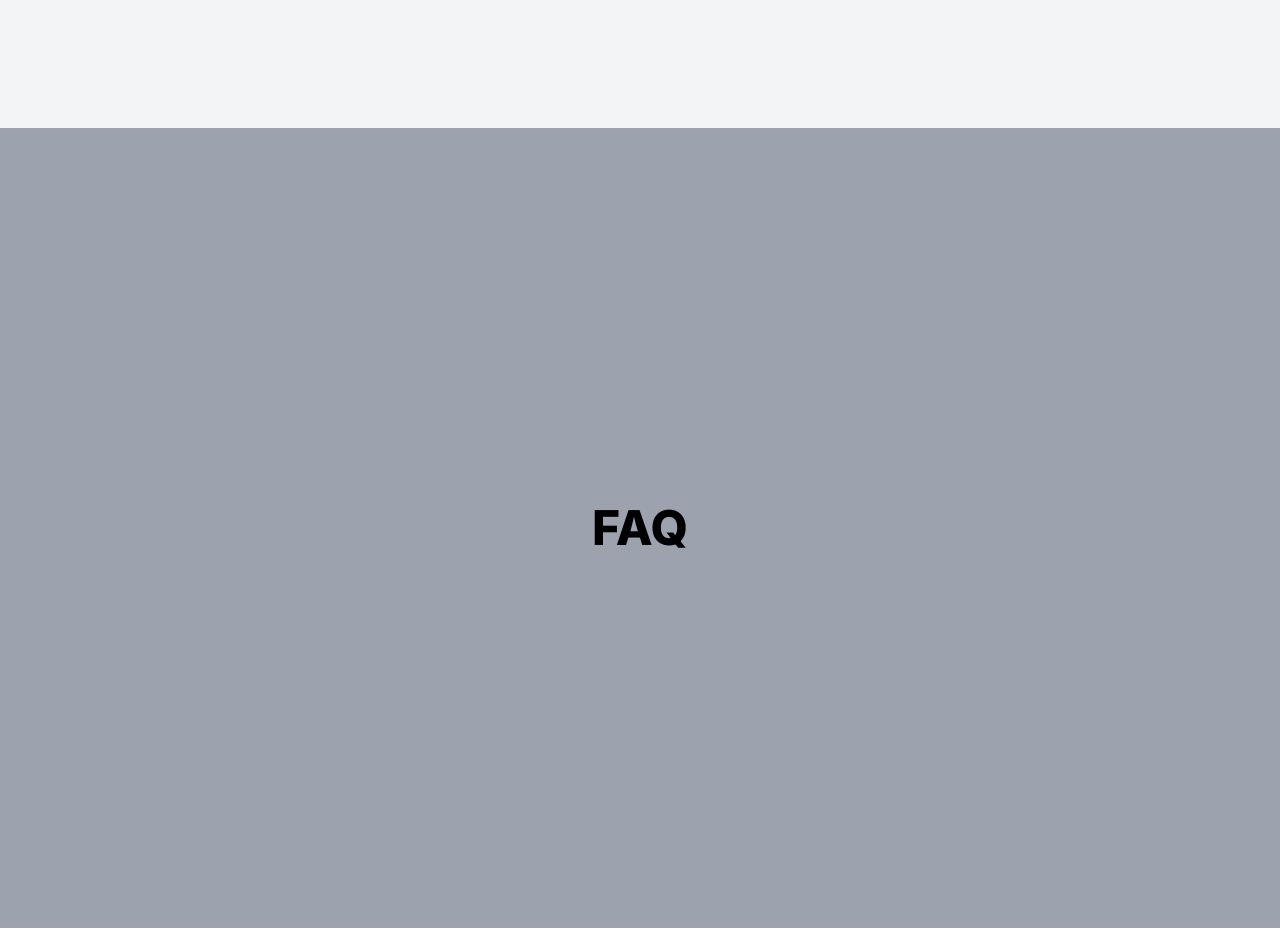
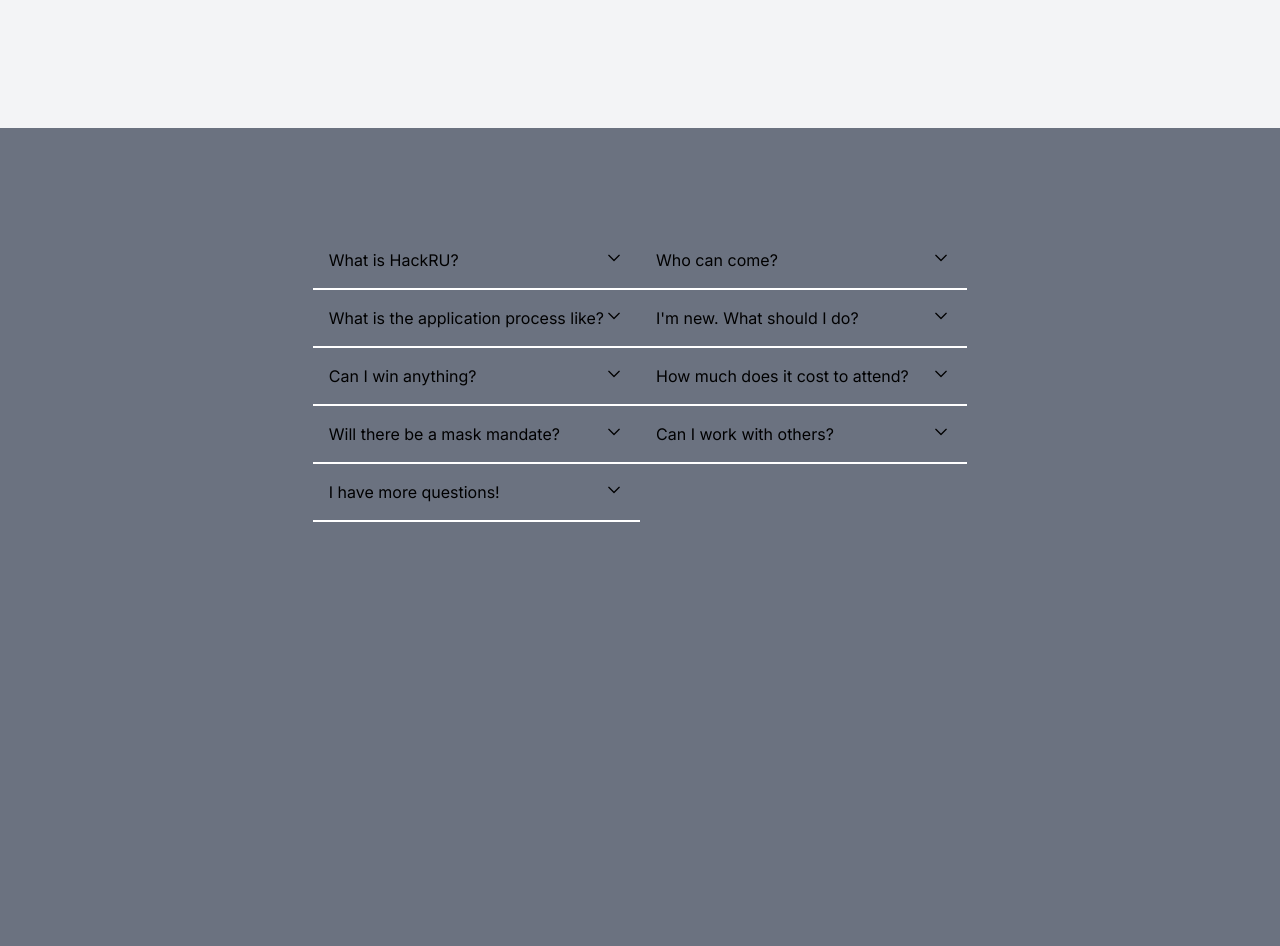
Before and after one commit to HackRU/frontendv2, a Next.js app: page / in a window 1280 px wide. Shown: the part 3360-4306 px from the top of the page. Built offline with nearby package versions, Linux system fonts and the light colour scheme; a web font is replaced by a local one.

Commit message:
About is added

```diff
--- a/app/(landing)/page.tsx
+++ b/app/(landing)/page.tsx
@@ -8,7 +8,7 @@
 import { Suspense } from 'react';
 import Sponsors from './sections/Sponsors';
 import About from './sections/About';
-import FAQ from './sections/FAQ';
+import FAQ from './sections/FAQ/FAQ';
 
 export default function Page() {
   return (
--- a/app/(landing)/sections/FAQ.tsx
+++ /dev/null
@@ -1,10 +0,0 @@
-export default function FAQ() {
-  return (
-    <div
-      className="flex h-[100vh] max-h-[1300px] w-full
-      flex-col items-center justify-center bg-gray-400"
-    >
-      <h1 className="text-5xl font-extrabold">FAQ</h1>
-    </div>
-  );
-}
--- /dev/null
+++ b/app/(landing)/sections/FAQ/FAQ.tsx
@@ -0,0 +1,113 @@
+'use client';
+
+import React from "react";
+import { Disclosure } from "@headlessui/react";
+import { GoChevronDown } from "react-icons/go";
+import { hackRUFAQ } from "@/app/lib/constants";
+
+/**
+ * TODO: make it so that only one question can be open at a time.
+ */
+
+function Question(props: { question: string, answer: string }) {
+  const { question, answer } = props;
+  return (
+    <Disclosure>
+      {({ open }) => (
+        <div className="flex flex-col border-b-white border-b-2 hover:bg-f23-mediumGreen rounded-t-lg">
+          <Disclosure.Button
+            className="flex w-full justify-between
+            p-4 text-left text-md text-textSubtitle
+            focus:outline-none focus-visible:ring
+            focus-visible:ring-opacity-75"
+          >
+            <span>{question}</span>
+            <GoChevronDown
+              className={`${open ? "rotate-180 transform" : ""} h-5 w-5 text-text`}
+            />
+          </Disclosure.Button>
+          <Disclosure.Panel className="px-4 pt-4 pb-2 text-sm text-white w-full">
+            {answer}
+          </Disclosure.Panel>
+        </div>
+      )}
+    </Disclosure>
+  );
+}
+
+function QuestionContainer() {
+
+  const {
+    whatIsHackRUAnswer,
+    whatIsApplicationAnswer,
+    winAnythingAnswer,
+    maskMandateAnswer,
+    moreQuestionsAnswer,
+    whoCanComeAnswer,
+    newAnswer,
+    costAnswer,
+    workWithOthersAnswer,
+  } = hackRUFAQ;
+
+  return (
+    <div className="pt-16 ml-22 z-40">
+      <div className="max-w-3xl rounded-2xl transparent-black-background p-10 sm:grid sm:grid-cols-2">
+        <div>
+          <Question
+            question="What is HackRU?"
+            answer={whatIsHackRUAnswer}
+          />
+          <Question
+            question="What is the application process like?"
+            answer={whatIsApplicationAnswer}
+          />
+          <Question
+            question="Can I win anything?"
+            answer={winAnythingAnswer}
+          />
+          <Question
+            question="Will there be a mask mandate?"
+            answer={maskMandateAnswer}
+          />
+          <Question
+            question="I have more questions!"
+            answer={moreQuestionsAnswer}
+          />
+        </div>
+        <div>
+          <Question
+            question="Who can come?"
+            answer={whoCanComeAnswer}
+          />
+          <Question
+            question="I'm new. What should I do? "
+            answer={newAnswer}
+          />
+          <Question
+            question="How much does it cost to attend?"
+            answer={costAnswer}
+          />
+          <Question
+            question="Can I work with others?"
+            answer={workWithOthersAnswer}
+          />
+        </div>
+      </div>
+    </div>
+  );
+}
+
+export default function FAQ() {
+  return (
+    <div
+      id="FAQ"
+      className="w-full flex h-fit
+relative overflow-visible items-center bg-gray-500
+flex-col justify-start min-h-[600px]"
+    >
+      <div className="w-full h-full max-w-7xl relative flex flex-col items-center pb-[24rem]">
+        <QuestionContainer />
+      </div>
+    </div>
+  );
+}
--- /dev/null
+++ b/app/lib/constants.ts
@@ -0,0 +1,32 @@
+export const hackRUFAQ = {
+  whatIsHackRUAnswer: `HackRU is a 24-hour hackathon at Rutgers University. We welcome hundreds of students to join us in building
+  awesome software and hardware projects. Industry experts and mentors come from all over the country to create
+  an environment that fosters an atmosphere of learning through teck talks and one-on-one guidance.
+  We encourage beginner and advanced hackers alike to challenge themselves and expand their skills.`,
+
+  whatIsApplicationAnswer: `HackRU will be back in person this Fall 2023! We will be accepting anywhere between 300-500 hackers based on
+  when you register for the event. After you register, you'll get a notification 1-2 weeks before the hackathon whether we have accepted you or
+  not to the hackathon. You will then have to let us know if you plan on coming or not and then you're all set!`,
+
+  winAnythingAnswer:
+    "Yes! We'll release more information about prizes as the event draws near.",
+
+  maskMandateAnswer:
+    'No, HackRU will not have a mask mandate but it is encouraged throughout the duration of the event.',
+
+  moreQuestionsAnswer:
+    "Reach out to us at info@hackru.org! We'll be happy to answer.",
+
+  whoCanComeAnswer: `HackRU welcomes undergraduate and graduate students of all majors, backgrounds, and skill level to come create. Additionally, high
+  school students who will be 18 by HackRU are allowed to register. Unfortunately, if you are under 18, you will not be able to attend.`,
+
+  newAnswer: `That's great! We'd love to have you at HackRU. Throughout the weekend, there will be workshops to get your feet wet,
+  project ideas for you to try out, and mentors to guide you through the process.`,
+
+  costAnswer:
+    'Like the best things in life, HackRU is completely free to attend!',
+
+  workWithOthersAnswer: `Hackers can(and are encouraged to) work in teams of up to 4 humans max. The knowledge you gain from teammates is
+  invaluable, along with the opportunity to build lifetime friendships - you might leave with a new best friend! We will be having a team-building exercise
+  after opening ceremonies for people who are looking for teammates.`,
+};
```
